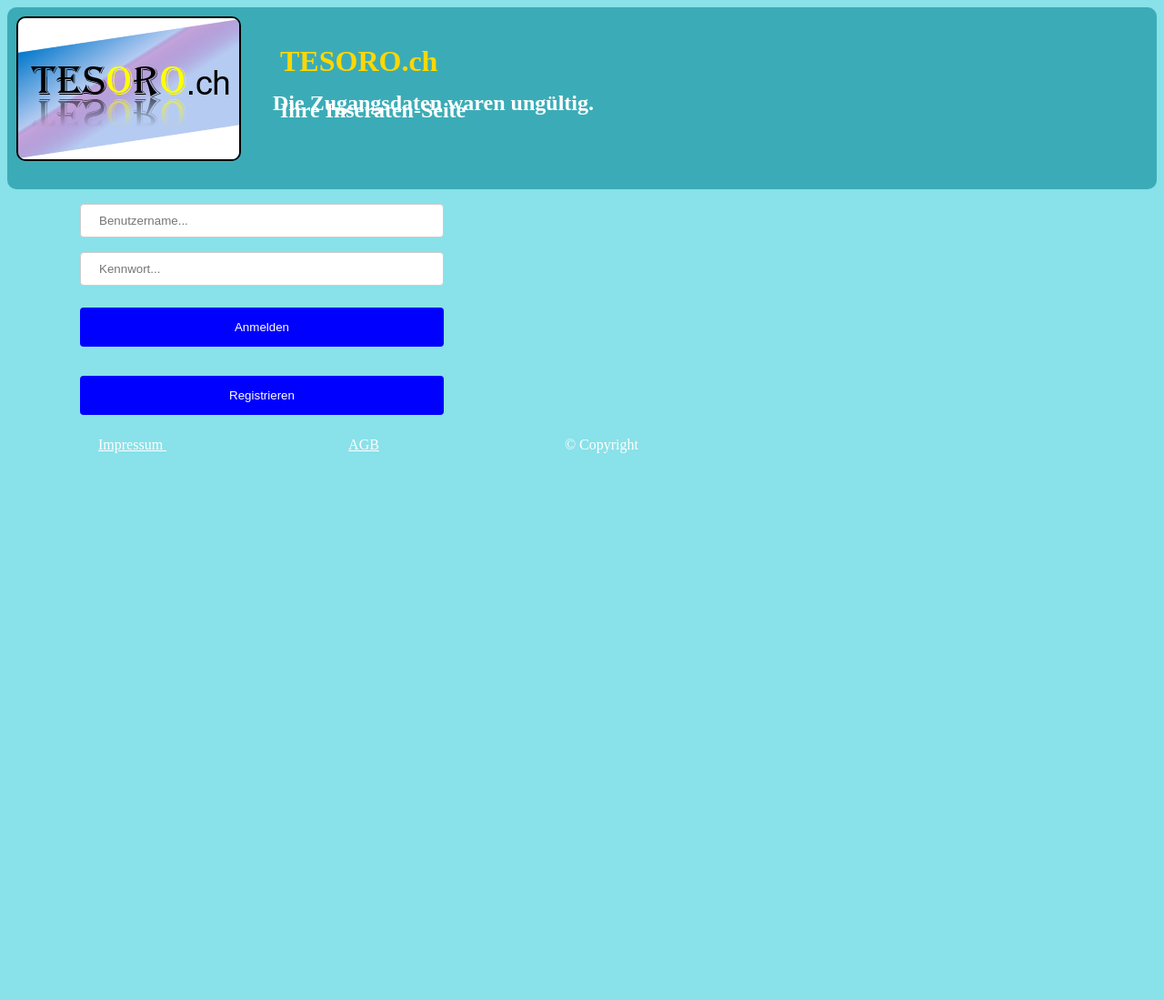
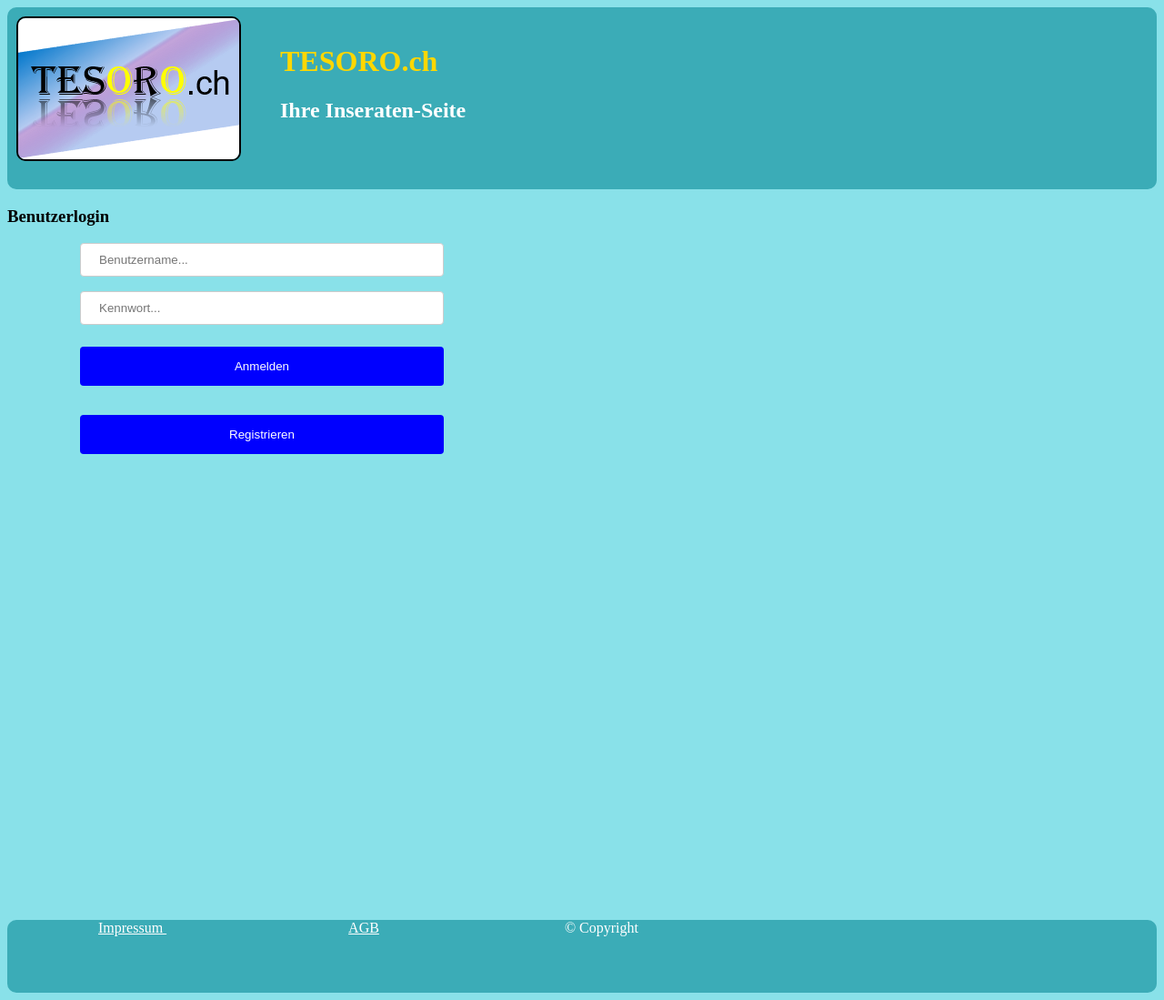
Before and after one commit to team-schule/Modul120, a PHP site: page /login.php?fehler=1 in a window 1280 px wide. Shown: the whole page at 91% size. Before the commit the page ends 498 px from the top, so only its background shows below. Run offline with PHP 8.4, Linux system fonts and the light colour scheme.

Commit message:
Reparatur

```diff
--- a/HTML/CSS/stylehead.css
+++ b/HTML/CSS/stylehead.css
@@ -36,14 +36,9 @@ footer{
     width: 100%;
     height: 80px;
     border-radius: 10px;
-<<<<<<< HEAD
-    margin-right: 10px;
-=======
     bottom: 0px;
     margin: 0 auto;
->>>>>>> 5afe75d54451c8a77077391d9900de93d9a700ff
     background-color: rgb(59, 172, 183);
-     bottom: 0px;
   }
 
 footer a,span{
--- a/HTML/header.html
+++ b/HTML/header.html
@@ -11,9 +11,9 @@
 
 <body>
     <header>
-    <div>
+
         <img src="Bilder/Logofertig1.png">
         <h1>TESORO.ch</h1>
         <h2>Ihre Inseraten-Seite</h2>
-    </div>
+
  </header>
--- a/HTML/login.php
+++ b/HTML/login.php
@@ -1,6 +1,5 @@
 <?php
-    include("db.inc.php");
-    include("header.html");
+include("db.inc.php");
 ?>
 
 <?php session_start (); ?>
@@ -38,20 +37,23 @@
   {
     background-color: #45a049;
   }
+  .footer{
+    height: 100%;
+  }
+
 
     </style>
 
 
-
-
     <?php
+    include("header.html");
       if (isset ($_REQUEST["fehler"]))
       {
-          echo "<h2>Die Zugangsdaten waren ungültig.</h2>";
+      echo "<script>alert('Anmeldung fehlgeschlage');</script>";
       }
     ?>
-
-<div>
+    <div class="footer">
+    <h3>Benutzerlogin</h3>
     <form action="loginVerarbeitung.php" method="post">
         <p><input type="text" name="name" placeholder="Benutzername..." required></p>
         <p><input type="password" name="pwd" placeholder="Kennwort..." required></p>
@@ -59,7 +61,6 @@
     </form>
       <p><input type=button onClick="location.href='registrieren.php'" value='Registrieren'></p>
 </div>
-
 <?php
-    include("footer.html");
-?>
+include("footer.html");
+ ?>
--- a/HTML/registrieren.php
+++ b/HTML/registrieren.php
@@ -1,3 +1,5 @@
+
+
 <style>
   input[type=password],
   input[type=email],
```
Also changed, not shown: HTML/inserate.php (added, +9 -0 lines).
